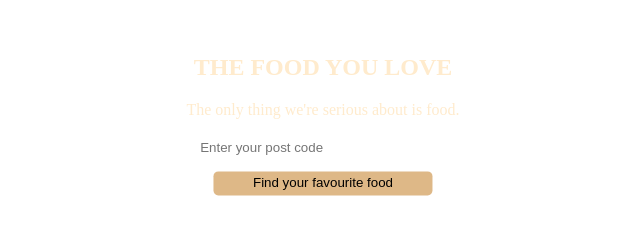
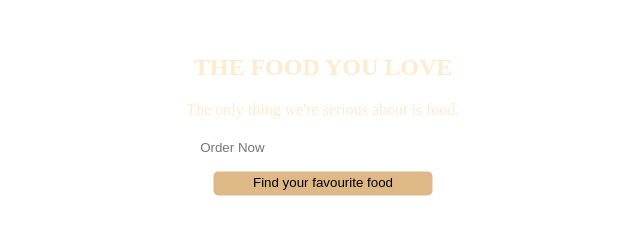
Before and after one commit to ananya555/Project1, a plain HTML site: page index.html in a window 1280 px wide. Shown: the part 293-533 px from the top of the page, 317-957 px from the left. Drawn offline with Linux system fonts and the light colour scheme.

Commit message:
Update index.html

```diff
--- a/index.html
+++ b/index.html
@@ -10,7 +10,7 @@
         <h1>THE FOOD YOU LOVE</h1>
         <p>The only thing we're serious about is food.</p>
         <form class="form_code">
-            <input class="post_code" type="text" placeholder="Enter your post code">
+            <input class="post_code" type="text" placeholder="Order Now">
             <button type="submit">Find your favourite food</button>
         </form>
     </div>
```
